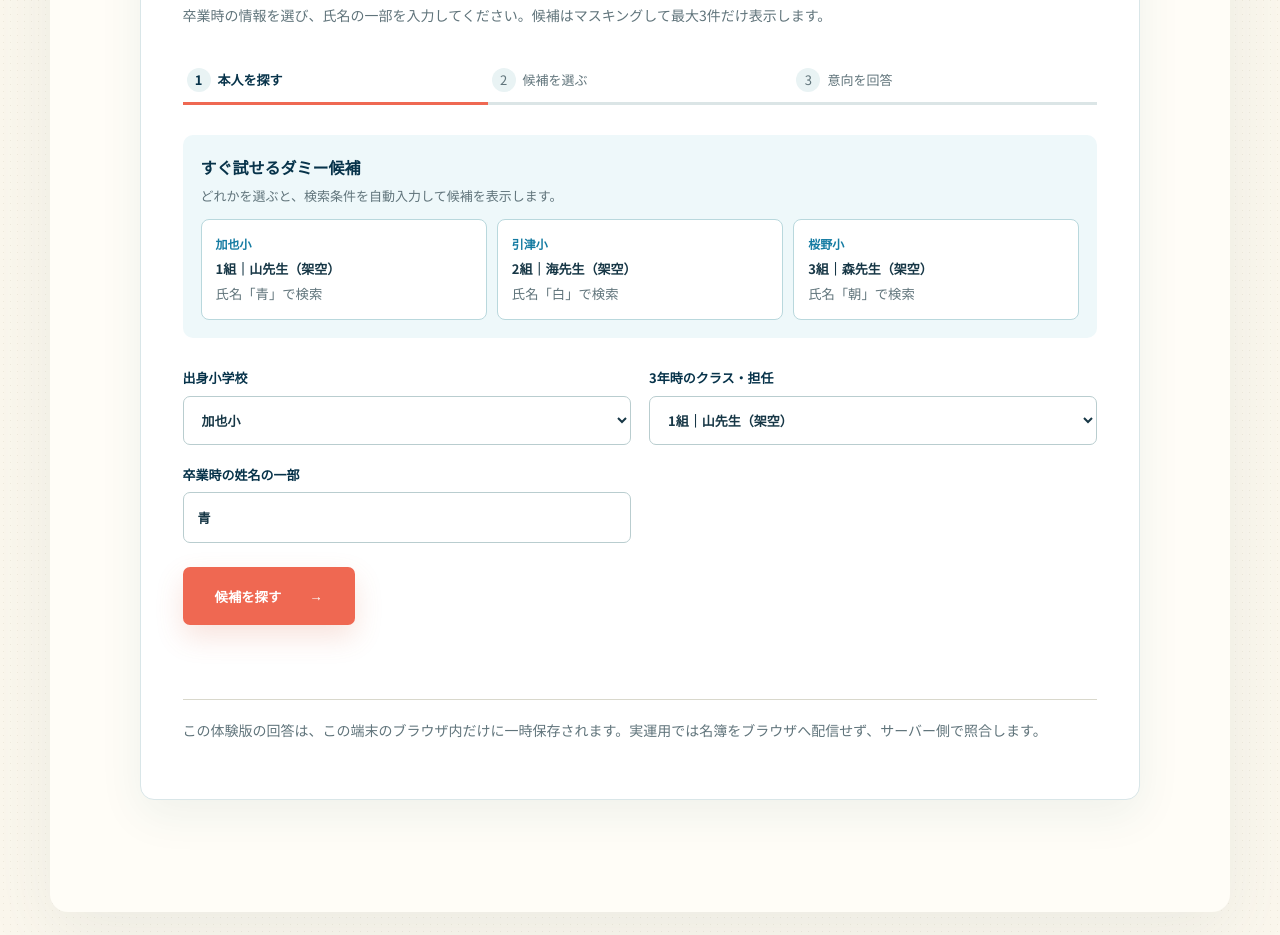
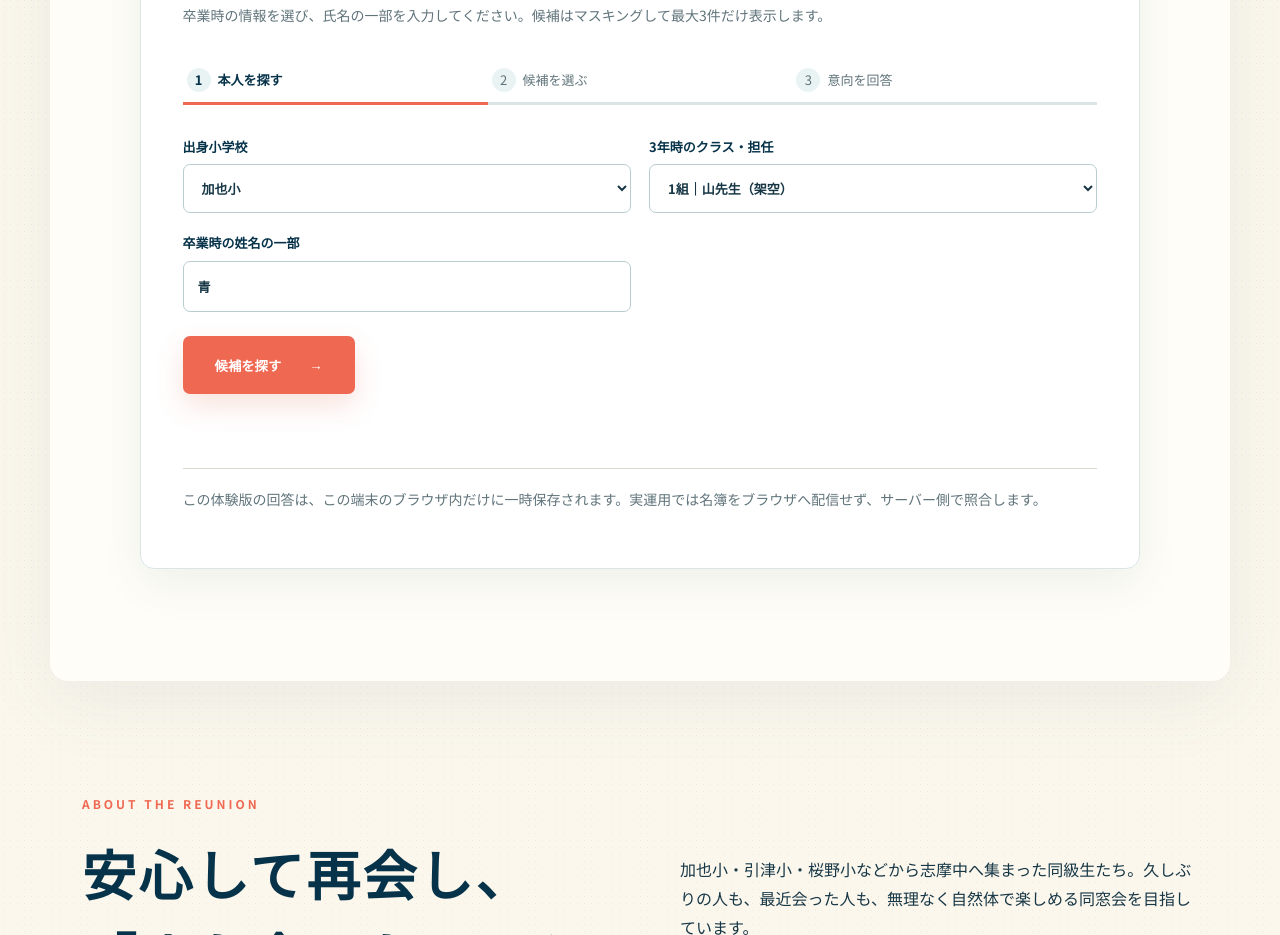
Before and after one commit to agile-drummer/shima-reunion-demo, a plain HTML site: page index.html in a window 1280 px wide. Shown: the part 2040-2975 px from the top of the page. Drawn offline with Linux system fonts and the light colour scheme; a web font is replaced by a local one.

Commit message:
プリセットボタンを削除

```diff
--- a/index.html
+++ b/index.html
@@ -68,15 +68,6 @@
         <h3 id="interest-form-title">あなたの情報を探して、参加意向を回答</h3>
         <p class="prototype-intro">卒業時の情報を選び、氏名の一部を入力してください。候補はマスキングして最大3件だけ表示します。</p>
         <ol class="form-steps" aria-label="回答手順"><li><span>1</span>本人を探す</li><li><span>2</span>候補を選ぶ</li><li><span>3</span>意向を回答</li></ol>
-        <div class="demo-presets" aria-labelledby="demo-presets-title">
-          <strong id="demo-presets-title">すぐ試せるダミー候補</strong>
-          <p>どれかを選ぶと、検索条件を自動入力して候補を表示します。</p>
-          <div class="demo-preset-list">
-            <button type="button" class="demo-preset" data-school="加也小" data-class-teacher="1組|山先生（架空）" data-name-query="青"><span>加也小</span><strong>1組｜山先生（架空）</strong><small>氏名「青」で検索</small></button>
-            <button type="button" class="demo-preset" data-school="引津小" data-class-teacher="2組|海先生（架空）" data-name-query="白"><span>引津小</span><strong>2組｜海先生（架空）</strong><small>氏名「白」で検索</small></button>
-            <button type="button" class="demo-preset" data-school="桜野小" data-class-teacher="3組|森先生（架空）" data-name-query="朝"><span>桜野小</span><strong>3組｜森先生（架空）</strong><small>氏名「朝」で検索</small></button>
-          </div>
-        </div>
         <form id="person-search-form" class="interest-form">
           <div class="field-grid">
             <label>出身小学校<select id="school" required><option value="">選択してください</option><option selected>加也小</option><option>引津小</option><option>桜野小</option><option>不明</option></select></label>
```
